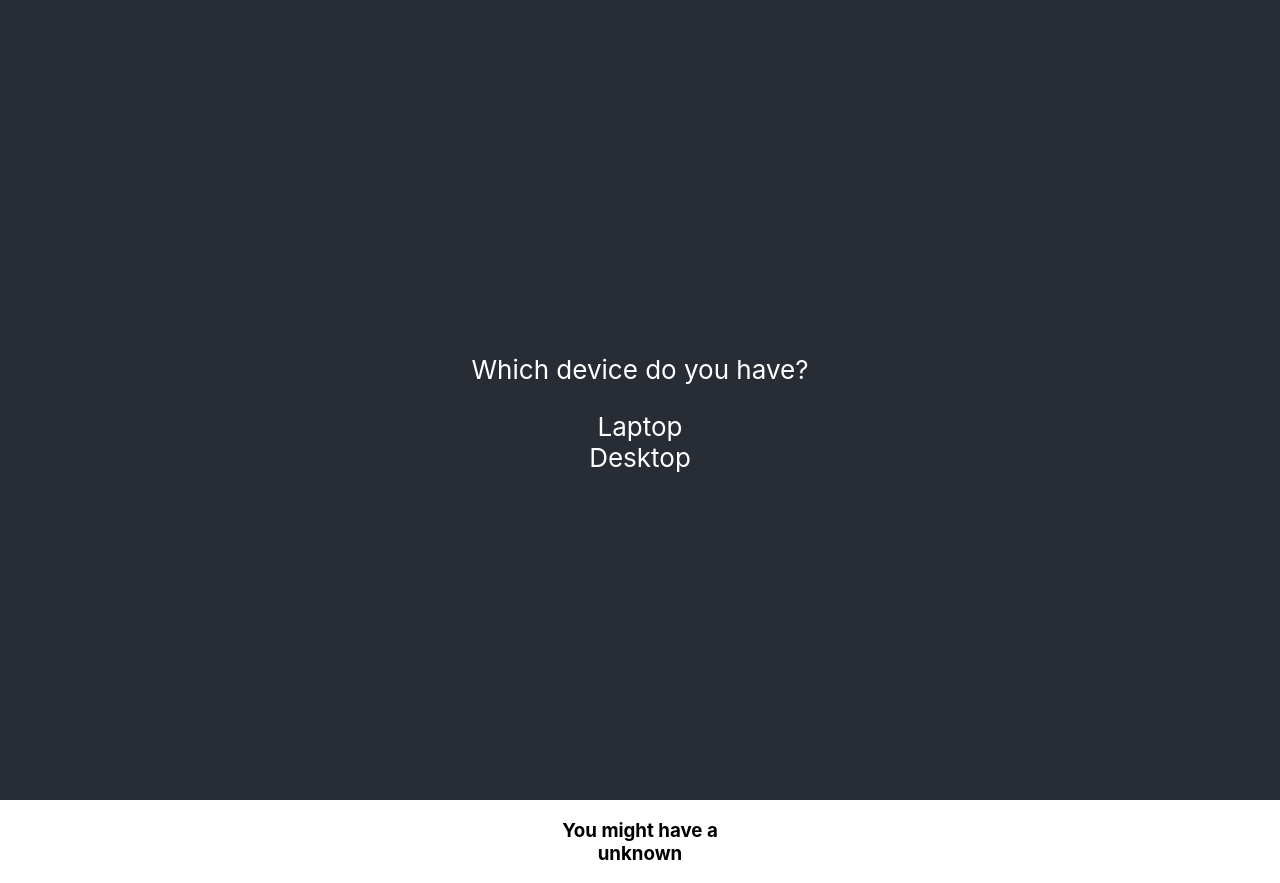
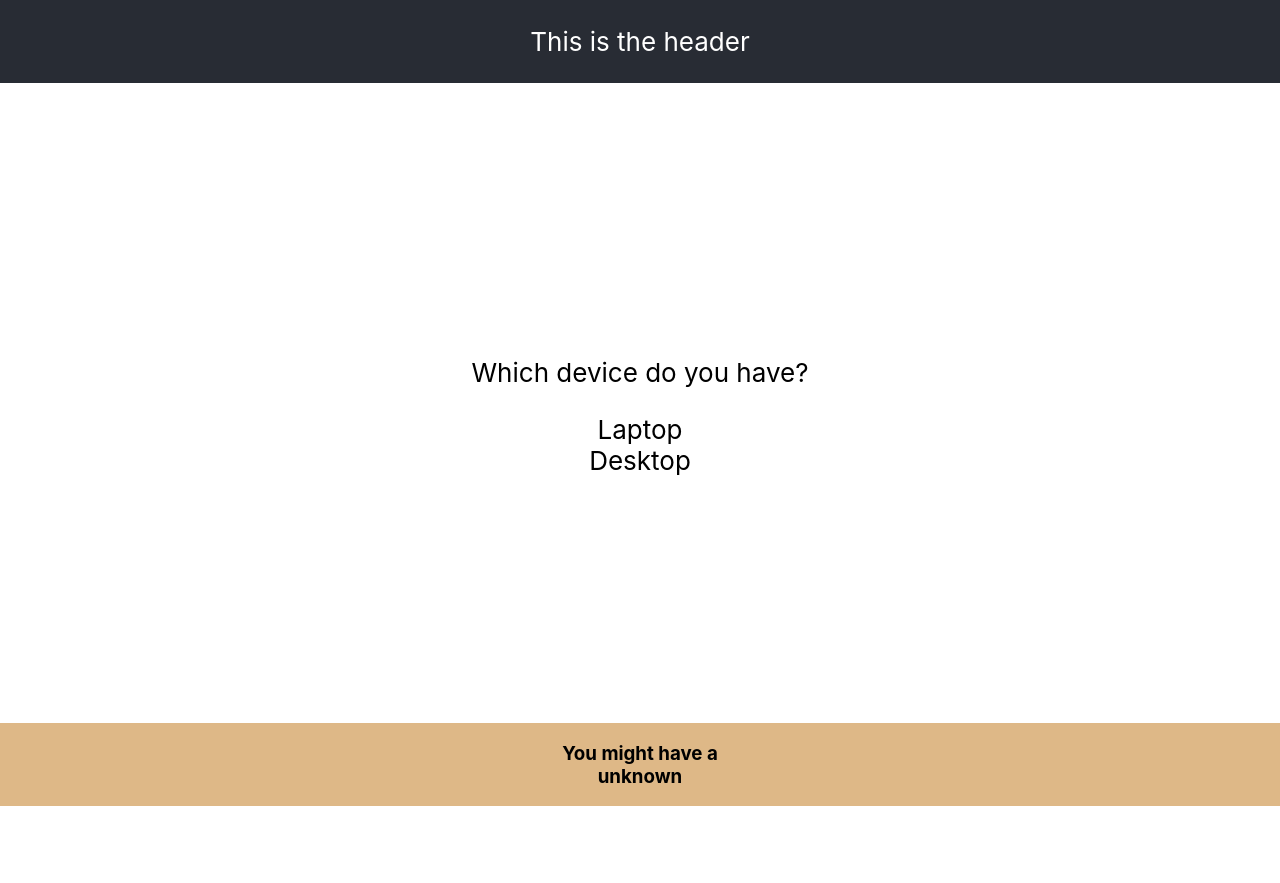
Before and after one commit to tps-80/adapters, a React (Create React App) app: page / in a window 1280 px wide. After the commit the page ends 806 px from the top, so only its background shows below. Built offline with nearby package versions, Linux system fonts and the light colour scheme.

Commit message:
Header footer body

```diff
--- a/src/App.css
+++ b/src/App.css
@@ -9,13 +9,34 @@
 
 .App-header {
   background-color: #282c34;
-  min-height: 100vh;
+  min-height: 10vh;
   display: flex;
   flex-direction: column;
   align-items: center;
   justify-content: center;
   font-size: calc(10px + 2vmin);
   color: white;
+}
+
+.App-body {
+  background-color: white;
+  min-height: 80vh;
+  display: flex;
+  flex-direction: column;
+  align-items: center;
+  justify-content: center;
+  font-size: calc(10px + 2vmin);
+  color: black;
+}
+
+.App-footer {
+  background-color: burlywood;
+  min-height: 10vh;
+  display: flex;
+  flex-direction: column;
+  align-items: center;
+  justify-content: center;
+  color: black;
 }
 
 .App-link {
--- a/src/App.js
+++ b/src/App.js
@@ -56,6 +56,11 @@ class App extends Component {
         <header className="App-header">
           {/*<img src={logo} className="App-logo" alt="logo" />*/}
           <p>
+            This is the header
+          </p>
+        </header>
+        <body className="App-body">
+          <p>
             Which device do you have?
           </p>
           <Device onClick={() => this.deviceAdder("lappy")}>
@@ -64,10 +69,12 @@ class App extends Component {
           <Device onClick={() => this.deviceAdder("compy")}>
             Desktop
           </Device>
-        </header>
-        <h3>You might have a <br/>
-          {this.state.userDevice.type}
-        </h3>
+        </body>
+        <footer className="App-footer">
+          <h3>You might have a <br/>
+            {this.state.userDevice.type}
+          </h3>
+        </footer>
       </div>
     );
   }
```
